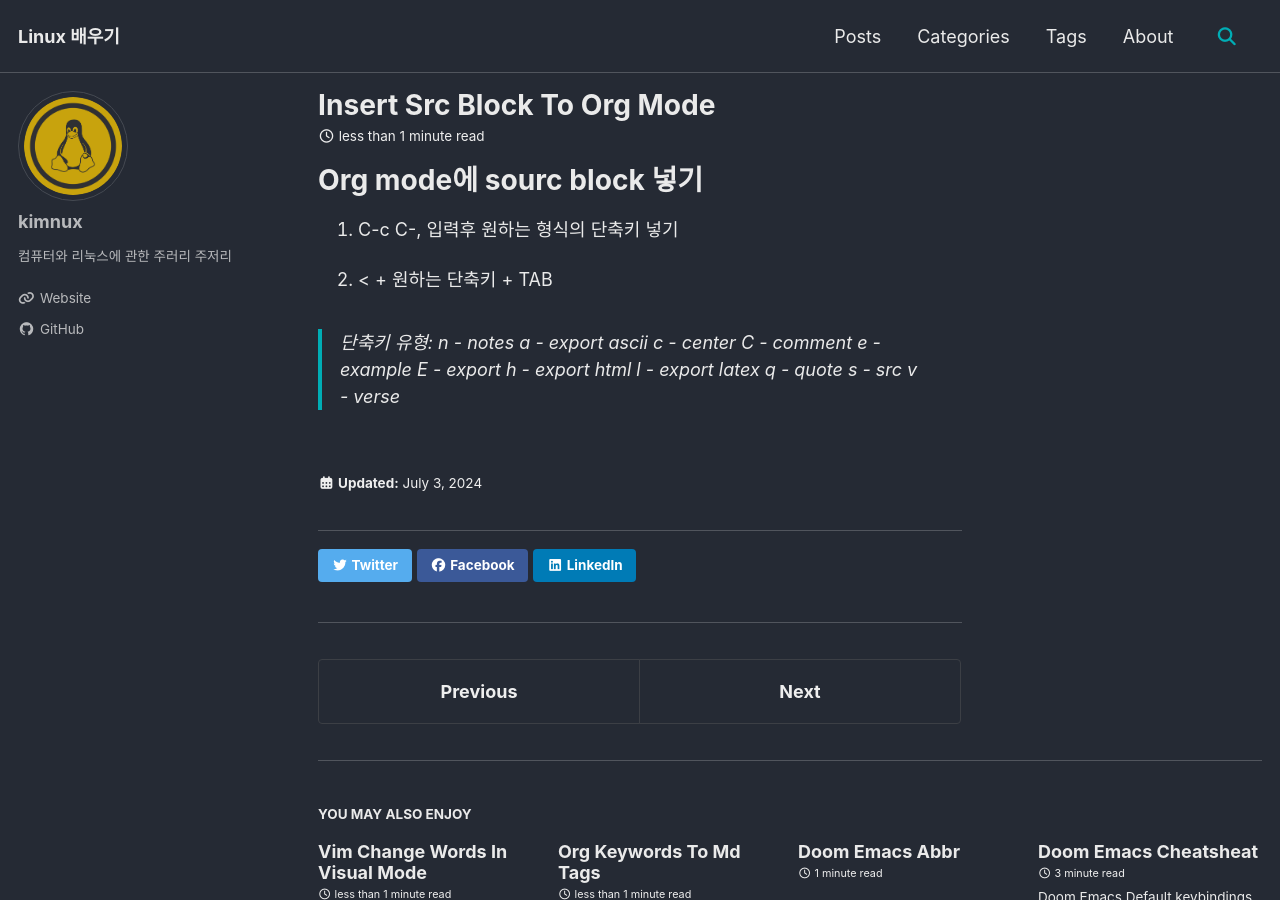
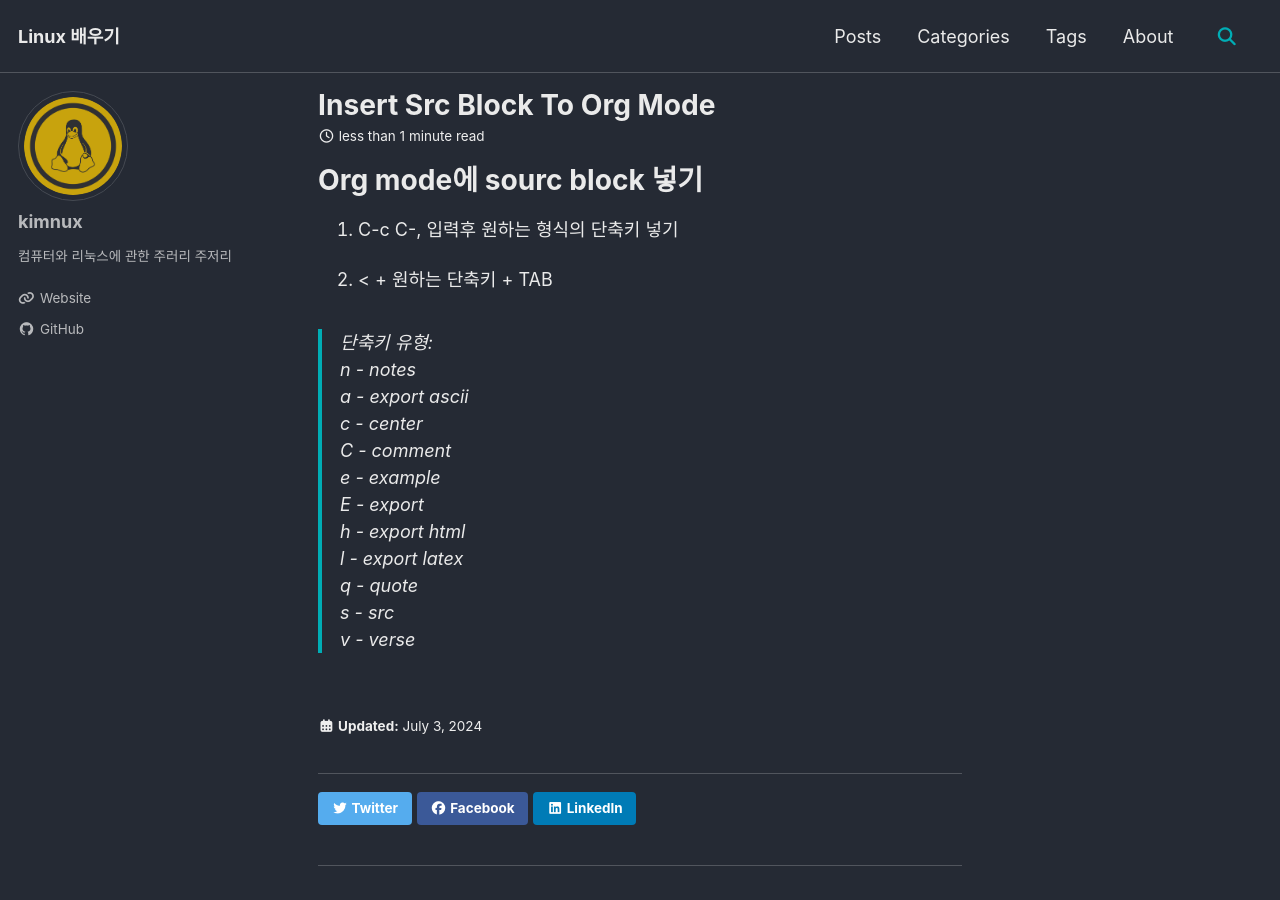
Before and after one commit to kimnux12/kimnux12.github.io, a Jekyll site: the page built from _posts/2024-07-03-Insert-src-block-to-org-mode.md, in a window 1280 px wide and 900 px high. Built offline with Jekyll 4.4.1, drawn with Linux system fonts in a browser that asks for light colours; cached includes are drawn as plain includes.

Commit message:
2024-07-03, 17:43

```diff
--- a/_posts/2024-07-03-Insert-src-block-to-org-mode.md
+++ b/_posts/2024-07-03-Insert-src-block-to-org-mode.md
@@ -4,6 +4,15 @@
 
 2.  \< + 원하는 단축키 + TAB
 
-> 단축키 유형: n - notes a - export ascii c - center C - comment e -
-> example E - export h - export html l - export latex q - quote s - src
+> 단축키 유형:
+> n - notes
+> a - export ascii
+> c - center
+> C - comment
+> e - example
+> E - export
+> h - export html
+> l - export latex
+> q - quote
+> s - src
 > v - verse
```
